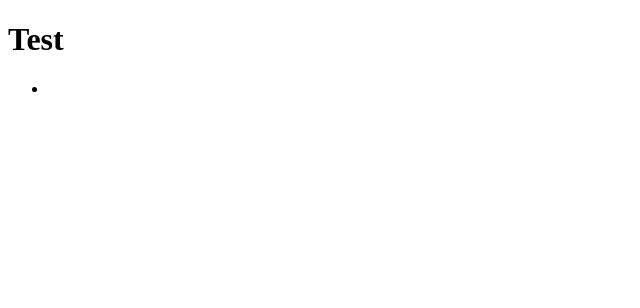
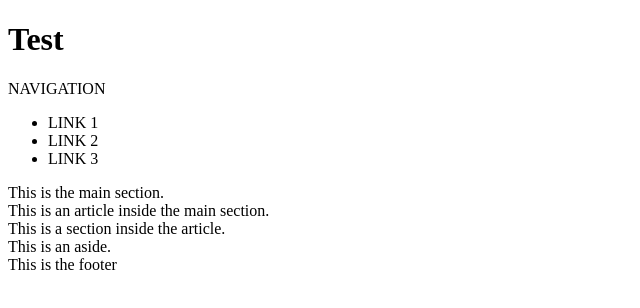
Before and after one commit to MelissaLGibson/test, a plain HTML site: page index.html in a window 1280 px wide. Shown: the whole page, without its empty margins (0-640 px from the left). Drawn offline with Linux system fonts and the light colour scheme.

Commit message:
Update index.html

```diff
--- a/index.html
+++ b/index.html
@@ -11,26 +11,32 @@
     <body>
     <header>
         <h1>Test</h1>
-	<nav>
+	<nav>NAVIGATION
 	   <ul>
-	      <li></li>
+		<li>LINK 1</li>
+		<li>LINK 2</li>
+		<li>LINK 3</li>
 	   </ul>
 	</nav>
     </header>
 	<main>
+		This is the main section.
 
 	<article>
+		This is an article inside the main section.
 	</article>
 
 	<section>
+		This is a section inside the article.
 	</section>
 
 	</main>
 
 	<aside>
+		This is an aside.
 	</aside>
     </body>
     <footer>
-
+	    This is the footer
     </footer>
 </html>
```
